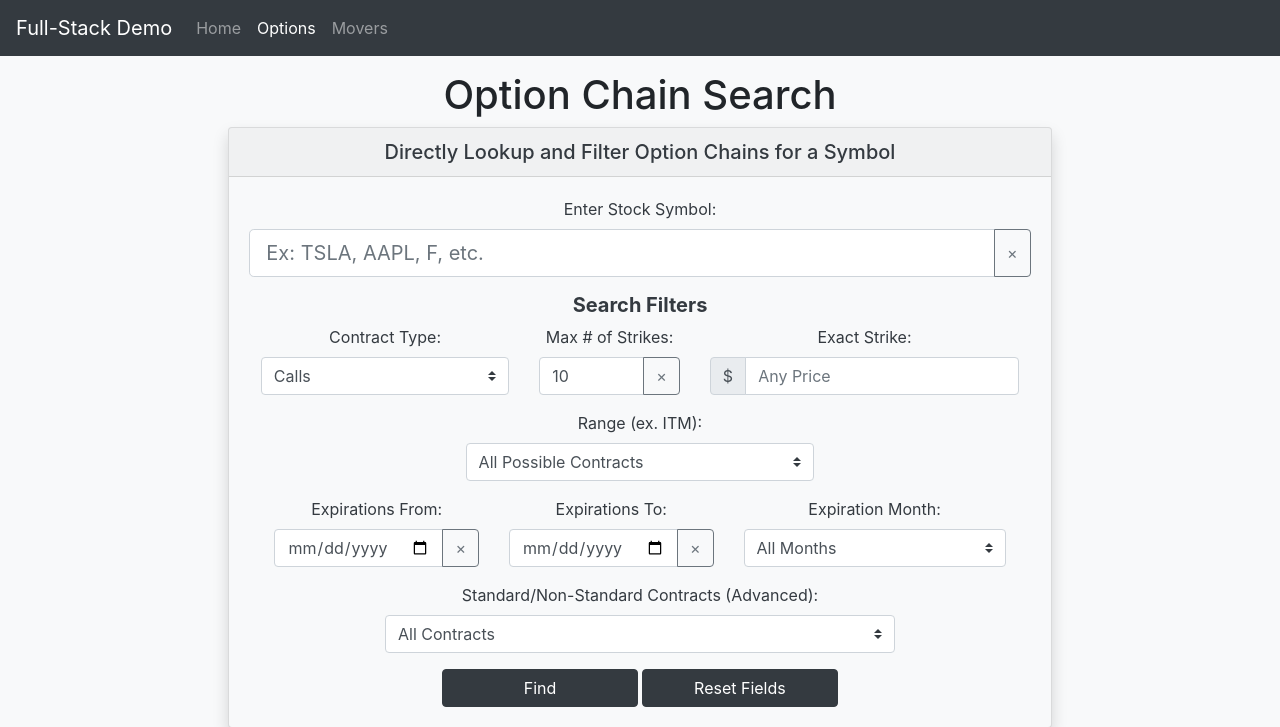
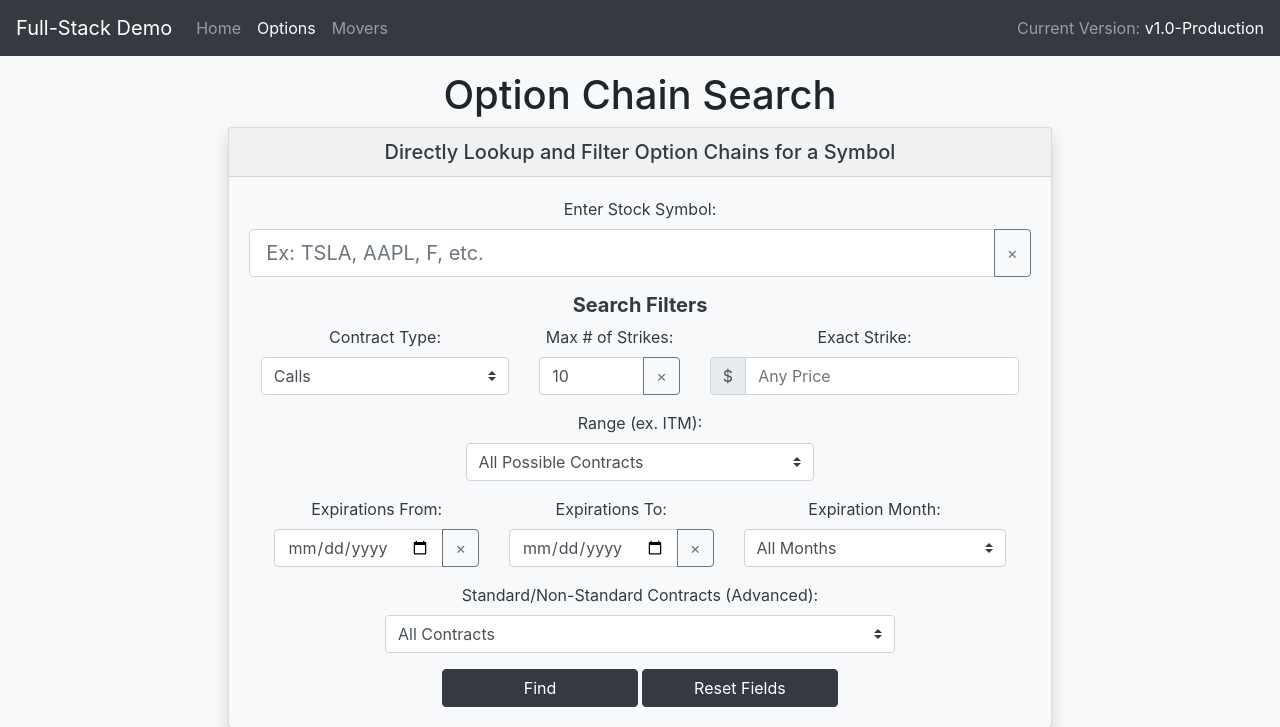
Before and after one commit to jschneider23/FullStackDemo, a Flask app: page /options in a window 1280 px wide. Shown: the top 727 px of the page. Run offline with Flask 2, Linux system fonts and the light colour scheme; some libraries are stand-ins or nearby versions.

Commit message:
v1.0-Production push w/video

```diff
--- a/frontend/templates/base_layout.html
+++ b/frontend/templates/base_layout.html
@@ -30,6 +30,12 @@
                         <a class="nav-link" href="{{url_for('movers')}}">Movers</a>
                     </li>
                 </ul>
+                <span class="navbar-text">
+                    Current Version:
+                    <a href="https://github.com/jschneider23/FullStackDemo">
+                        v1.0-Production
+                    </a>
+                </span>
             </div>
         </nav>
     </div>
--- a/frontend/templates/options.html
+++ b/frontend/templates/options.html
@@ -189,6 +189,7 @@
     const numStrikesClear = document.getElementById("clearNumStrikes")
     const strikeInput = document.getElementById("strike")
     const rangeInput = document.getElementById("range")
+    const conType = document.getElementById("conType")
     const conTypeAll = document.getElementById("conTypeAll")
     const fromDateInput = document.getElementById("fromDate")
     const fromDateClear = document.getElementById("clearFromDate")
@@ -233,10 +234,13 @@
     }
 
     /* Disables strike field and calls & puts select option */
-    /* if range is anything but "ALL" */
+    /* if range is anything but "ALL" and sets contract type back to calls */
     rangeInput.oninput = function() {
         strikeInput.disabled = (this.value != "ALL")
         conTypeAll.disabled = (this.value == "ITM" || this.value == "OTM")
+        if (this.value == "ITM" || this.value == "OTM") {
+            conType.value = "CALL"
+        }
     }
 
     /* Re-enables numStrikes field if date is deleted and disables expMonth */
```
Also changed, not shown: README.md.
